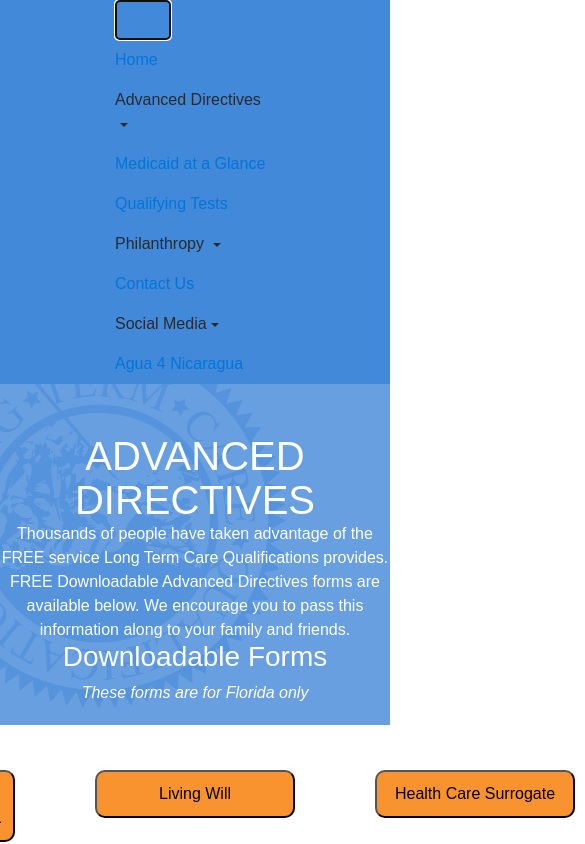
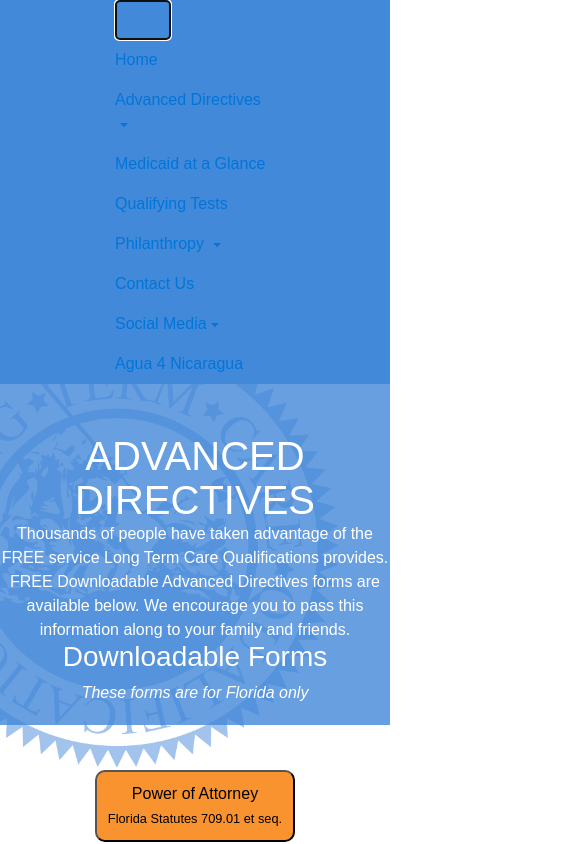
Before and after one commit to austinKurtis/long-term-care-solutions, an Angular app: page /advanced-directives in a window 390 px wide. Both pictures are taken after a click on the button "Toggle navigation". Shown: the top 844 px of the page, 585 px wide, since content can reach past the window. Built offline with nearby package versions, Linux system fonts and the light colour scheme.

Commit message:
fixed mobile dropdown issues

```diff
--- a/src/app/advanced-directives/advanced-directives.component.css
+++ b/src/app/advanced-directives/advanced-directives.component.css
@@ -17,8 +17,11 @@
 .formsBtn {
     color: #000;
     background-color: #f9932f;
-    margin: 20px 40px;
+    margin: 20px auto;
     padding: 10px;
     border-radius: 10px;
     width: 200px;
 }
+.centerButtons {
+    margin: 0 auto;
+}
--- a/src/app/advanced-directives/advanced-directives.component.html
+++ b/src/app/advanced-directives/advanced-directives.component.html
@@ -1,5 +1,5 @@
 <div class="backgroundImage">
-  <div class="d-flex flex-row justify-content-center">
+  <div class="d-flex flex-column flex-md-row flex-sm-column justify-content-center">
     <div class="AdvDirIntro">
       <h1>ADVANCED DIRECTIVES</h1>
       <p>Thousands of people have taken advantage of the FREE service Long Term Care Qualifications provides.<br>FREE Downloadable Advanced Directives forms are available below. We encourage you to pass this information along to your family and friends.</p>
@@ -8,17 +8,10 @@
     </div>
   </div>
 
-  <div  class="d-flex justify-content-center">
-    <div class="buttonsCenter">
-      <button class="formsBtn" routerLink="/power-of-attorney">Power of Attorney<br><small>Florida Statutes 709.01 et seq.</small></button>
-      <!-- <p>Florida Statutes 709.01 et seq.</p> -->
-    </div>
-    <div>
+  <div  class="d-flex flex-column flex-md-row flex-sm-column justify-content-center">
+      <button class="buttonsCenter formsBtn" routerLink="/power-of-attorney">Power of Attorney<br><small>Florida Statutes 709.01 et seq.</small></button>
       <button class="formsBtn" routerLink="/living-will">Living Will</button>
-    </div>
-    <div>
       <button class="formsBtn" routerLink="/health-care-surrogate">Health Care Surrogate</button>
-    </div>
   </div>
   <div class="d-flex flex-row justify-content-center">
     <img src="../assets/images/AdvancedDirDocs.png">
--- a/src/app/app-navbar/app-navbar.component.html
+++ b/src/app/app-navbar/app-navbar.component.html
@@ -1,4 +1,4 @@
-<nav class="navbar sticky-top navbar-expand-lg navbar-dark navbarcolor">
+<nav class="navbar sticky-top navbar-expand-md navbar-dark navbarcolor">
   <button class="navbar-toggler" type="button" data-toggle="collapse" data-target="#navbarText" aria-controls="navbarText" aria-expanded="false" aria-label="Toggle navigation">
     <span class="navbar-toggler-icon"></span>
   </button>
@@ -8,10 +8,10 @@
         <a class="nav-link" routerLink="/home" routerLinkActive="active-link">Home</a>
       </li>
       <li class="nav-item dropdown">
-        <a class="nav-link dropdown-toggle" id="navbarDropdownMenuLink" data-toggle="dropdown" aria-haspopup="true" aria-expanded="false" routerLinkActive="active-link">
+        <a class="nav-link dropdown-toggle" id="advDirMenuLink" data-toggle="dropdown" aria-haspopup="true" aria-expanded="false" href="#">
             Advanced Directives
         </a>
-        <div class="dropdown-menu" aria-labelledby="navbarDropdownMenuLink">
+        <div class="dropdown-menu" aria-labelledby="advDirMenuLink">
           <a class="dropdown-item" routerLink="/advanced-directives" routerLinkActive="active-link">Advanced Directives</a>
           <a class="dropdown-item" routerLink="/power-of-attorney" routerLinkActive="active-link">Power of Attorney</a>
           <a class="dropdown-item" routerLink="/living-will" routerLinkActive="active-link">Living Will</a>
@@ -30,10 +30,10 @@
         </div>
       </li>
       <li class="nav-item dropdown">
-          <a class="nav-link dropdown-toggle" id="navbarDropdownMenuLink" data-toggle="dropdown" aria-haspopup="true" aria-expanded="false" routerLinkActive="active-link">
+          <a class="nav-link dropdown-toggle" id="philanDropdownMenuLink" data-toggle="dropdown" aria-haspopup="true" aria-expanded="false" href="#">
               Philanthropy
           </a>
-          <div class="dropdown-menu" aria-labelledby="navbarDropdownMenuLink">
+          <div class="dropdown-menu" aria-labelledby="philanDropdownMenuLink">
             <a class="dropdown-item" routerLink="/robert-in-cuba" routerLinkActive="active-link">Robert in Cuba</a>
             <a class="dropdown-item" routerLink="/robert-in-nicaragua" routerLinkActive="active-link">Robert in Nicaragua</a>
           </div>
@@ -42,8 +42,8 @@
           <a class="nav-link" routerLink="/contact-us" routerLinkActive="active-link">Contact Us</a>
         </li>
         <li class="nav-item dropdown">
-            <a class="nav-link dropdown-toggle" id="navbarDropdownMenuLink" data-toggle="dropdown" aria-haspopup="true" aria-expanded="false">Social Media</a>
-          <div class="dropdown-menu" aria-labelledby="navbarDropdownMenuLink">
+            <a class="nav-link dropdown-toggle" id="socialDropdownMenuLink" data-toggle="dropdown" aria-haspopup="true" aria-expanded="false"  href="#">Social Media</a>
+          <div class="dropdown-menu" aria-labelledby="socialDropdownMenuLink">
             <a class="dropdown-item" href="https://www.facebook.com/LongTermCareQualifications" target="_blank">Facebook</a>
           </div>
         </li>
--- a/src/app/living-will/living-will.component.css
+++ b/src/app/living-will/living-will.component.css
@@ -1,5 +1,5 @@
 .pdfContain {
-    height: 800px;
+    max-height: 800px;
 }
 .pdfEmbed {
     width: 100%;
--- a/src/index.html
+++ b/src/index.html
@@ -16,5 +16,6 @@
   <script src="https://code.jquery.com/jquery-3.2.1.slim.min.js" integrity="sha384-KJ3o2DKtIkvYIK3UENzmM7KCkRr/rE9/Qpg6aAZGJwFDMVNA/GpGFF93hXpG5KkN" crossorigin="anonymous"></script>
   <script src="https://cdnjs.cloudflare.com/ajax/libs/popper.js/1.12.9/umd/popper.min.js" integrity="sha384-ApNbgh9B+Y1QKtv3Rn7W3mgPxhU9K/ScQsAP7hUibX39j7fakFPskvXusvfa0b4Q" crossorigin="anonymous"></script>
   <script src="https://maxcdn.bootstrapcdn.com/bootstrap/4.0.0-beta.3/js/bootstrap.min.js" integrity="sha384-a5N7Y/aK3qNeh15eJKGWxsqtnX/wWdSZSKp+81YjTmS15nvnvxKHuzaWwXHDli+4" crossorigin="anonymous"></script>
+
 </body>
 </html>
```
